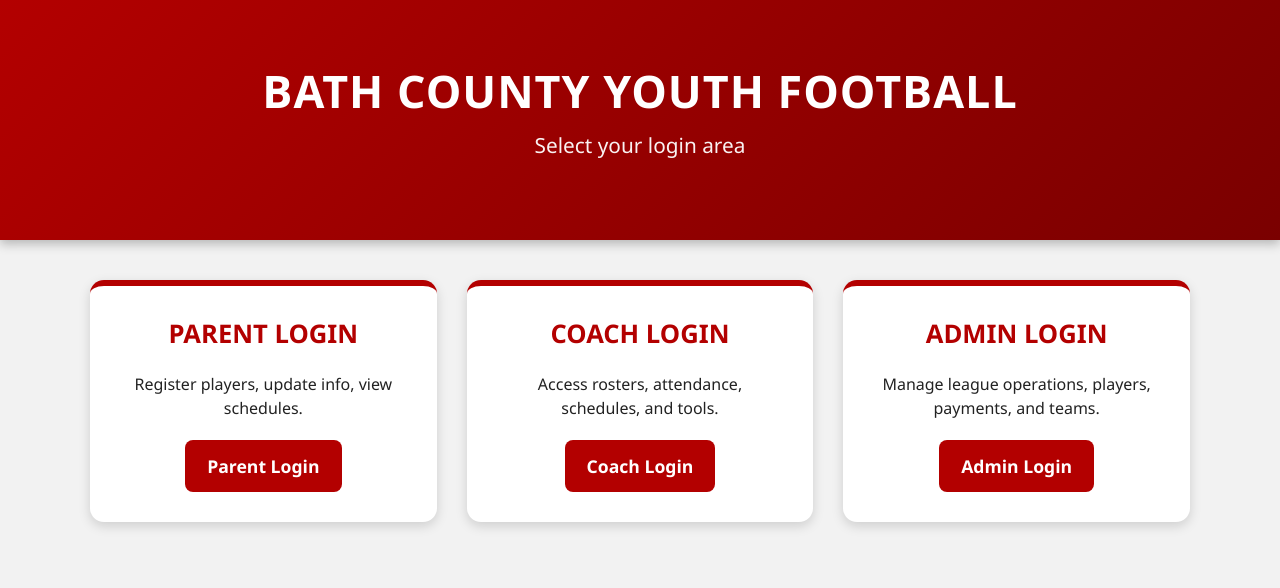
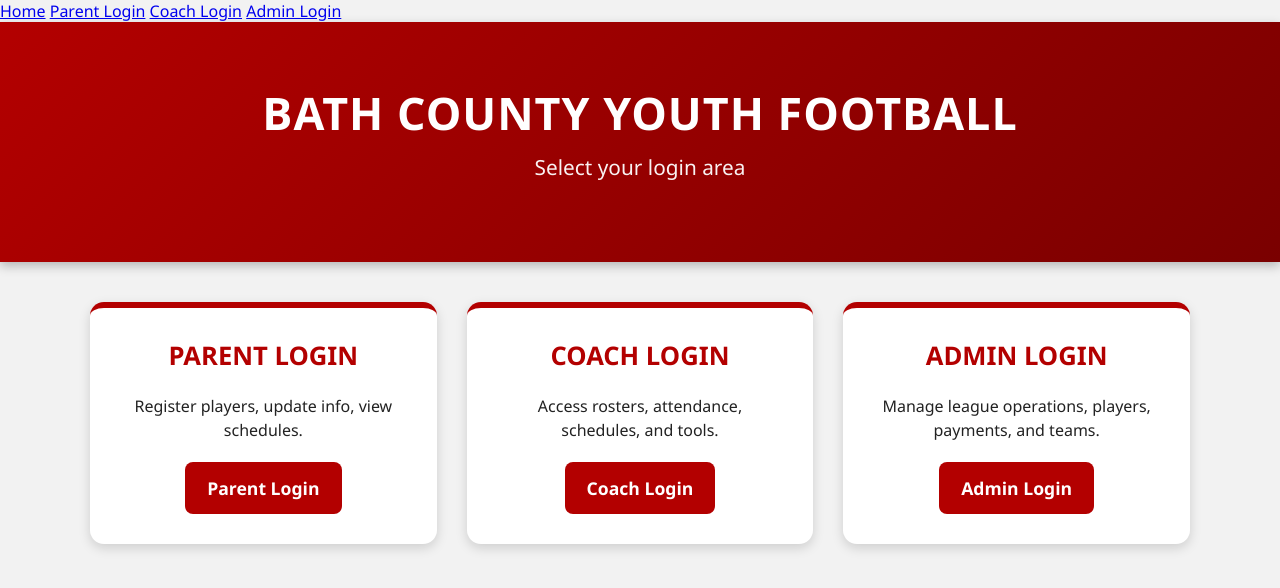
Before and after one commit to bathcountyfootball/bcfootball_clean, a plain HTML site: page youth.index.html in a window 1280 px wide. Drawn offline with Linux system fonts and the light colour scheme; files that its build step writes are made by us from their sources.

Commit message:
Update youth.index.html

```diff
--- a/youth.index.html
+++ b/youth.index.html
@@ -6,6 +6,13 @@
 </head>
 
 <body>
+
+	<nav class="top-nav">
+    <a href="youth.index.html" class="nav-link">Home</a>
+    <a href="parent-login.html" class="nav-link">Parent Login</a>
+    <a href="coaches.html" class="nav-link">Coach Login</a>
+    <a href="admin.html" class="nav-link">Admin Login</a>
+</nav>
 
 <header class="hero">
     <h1>Bath County Youth Football</h1>
```
